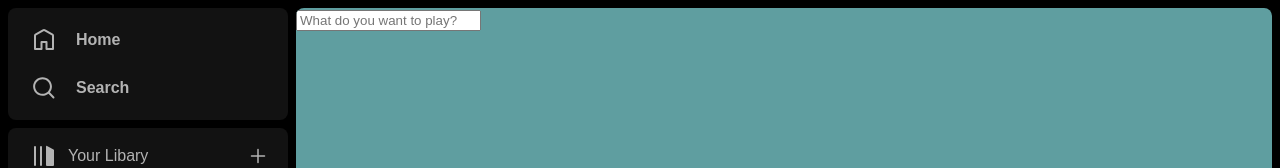
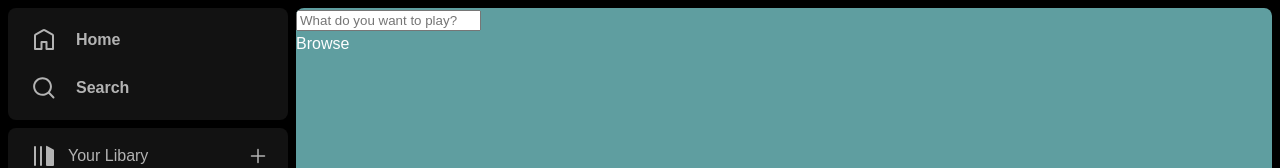
Before and after one commit to Doreden/spotify-web, a React (Vite) app: page /#/search in a window 1280 px wide. Shown: the top 168 px of the page. Built offline with nearby package versions, Linux system fonts and the light colour scheme.

Commit message:
conditional rendering Results / Browse

```diff
--- a/src/cmps/search/Browse.jsx
+++ b/src/cmps/search/Browse.jsx
@@ -1,3 +1,8 @@
 export function Browse(){
 
+    return (
+        <>
+            <div>Browse</div>
+        </>
+    )
 }
--- a/src/cmps/search/SearchResults.jsx
+++ b/src/cmps/search/SearchResults.jsx
@@ -1,3 +1,9 @@
-export function SearchResults(){
+export function SearchResults({searchInput}){
 
+
+    return (
+        <>
+            <div>Results: {searchInput}</div>
+        </>
+    )
 }
--- a/src/pages/Search.jsx
+++ b/src/pages/Search.jsx
@@ -1,5 +1,8 @@
 import { useEffect, useState } from "react";
 import { SearchInput } from "../cmps/search/SearchInput";
+import { SearchResults } from "../cmps/search/SearchResults";
+import { Browse } from "../cmps/search/Browse";
+
 
 export function Search(){
 
@@ -13,6 +16,7 @@ export function Search(){
         <>
             <section className="search page">
                 <SearchInput setSearchInput={setSearchInput}/>
+                {searchInput? <SearchResults searchInput={searchInput}/> : <Browse/>}
             </section>
         </>
     )
```
